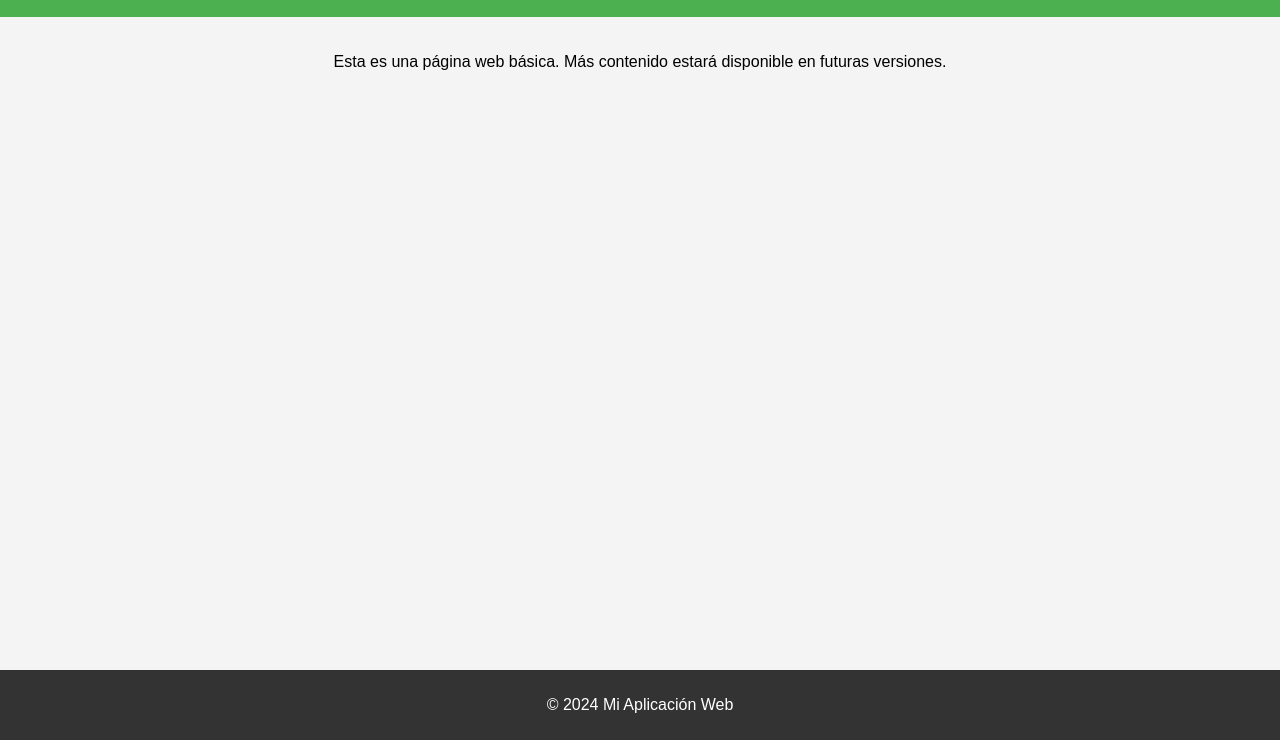
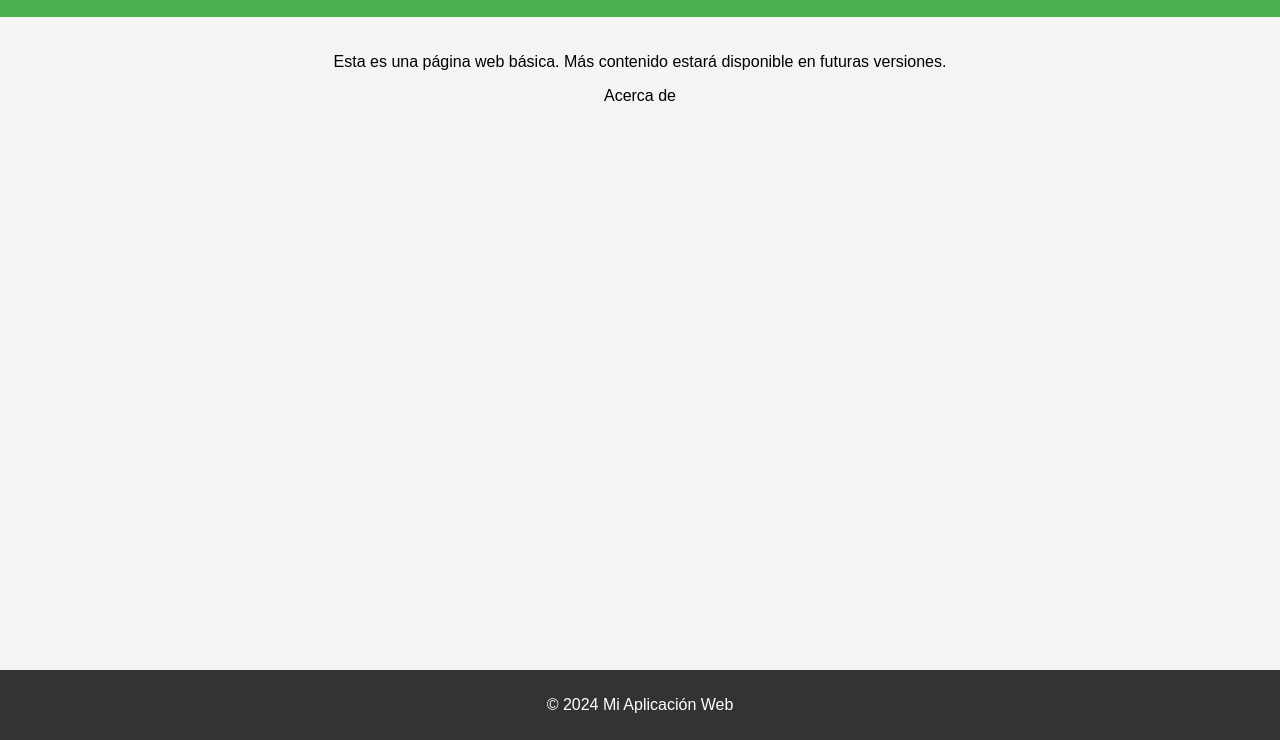
Before and after one commit to usuarioCursos/gitflow, a plain HTML site: page index.html in a window 1280 px wide. Shown: the part 60-800 px from the top of the page. Drawn offline with Linux system fonts and the light colour scheme.

Commit message:
acerca de

```diff
--- a/index.html
+++ b/index.html
@@ -14,6 +14,9 @@
         <section id="contenido">
             <p>Esta es una página web básica. Más contenido estará disponible en futuras versiones.</p>
         </section>
+		<section id="about">
+            <p>Acerca de</p>
+        </section>
     </main>
     <footer>
         <p>© 2024 Mi Aplicación Web</p>
```
